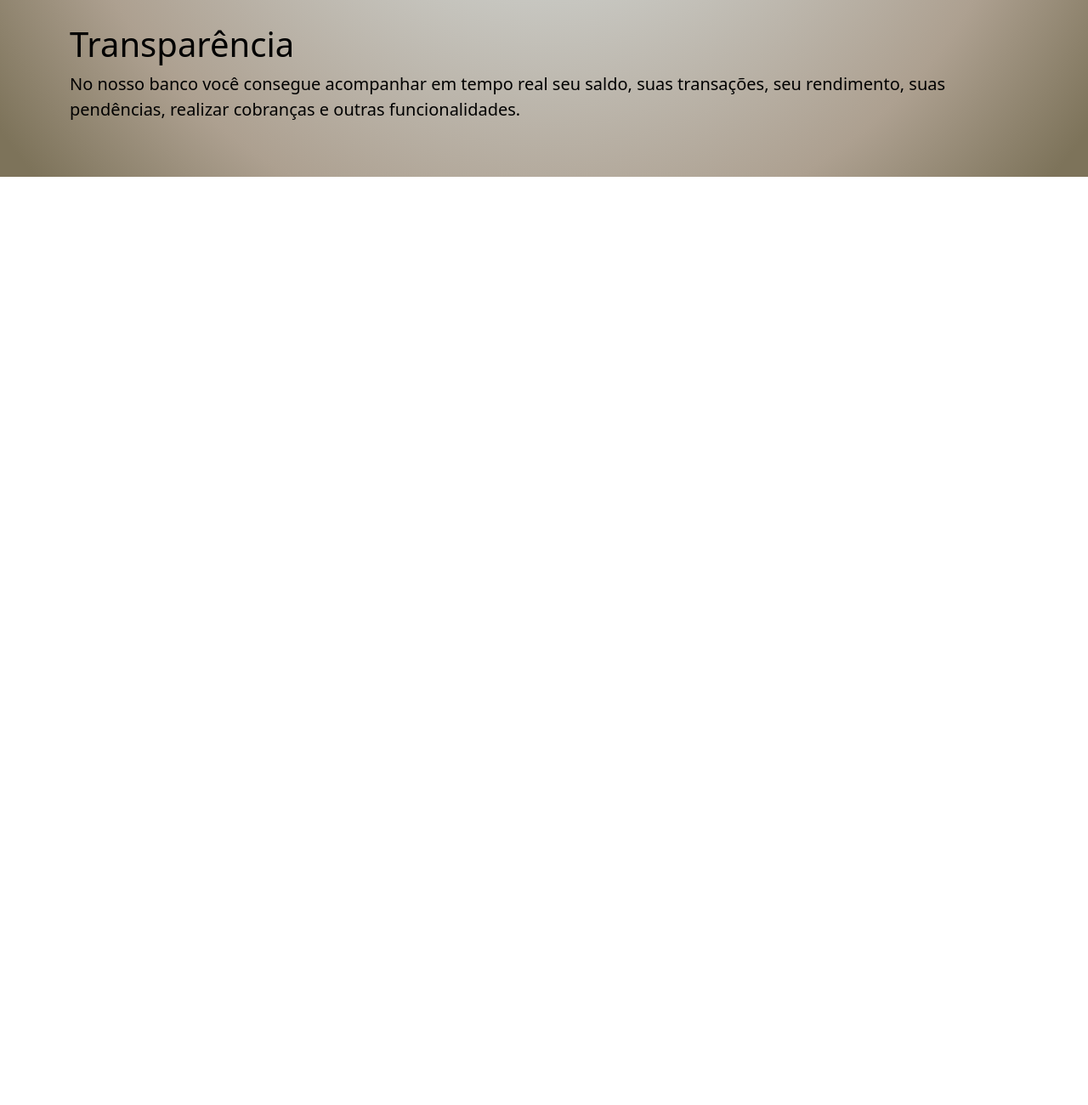
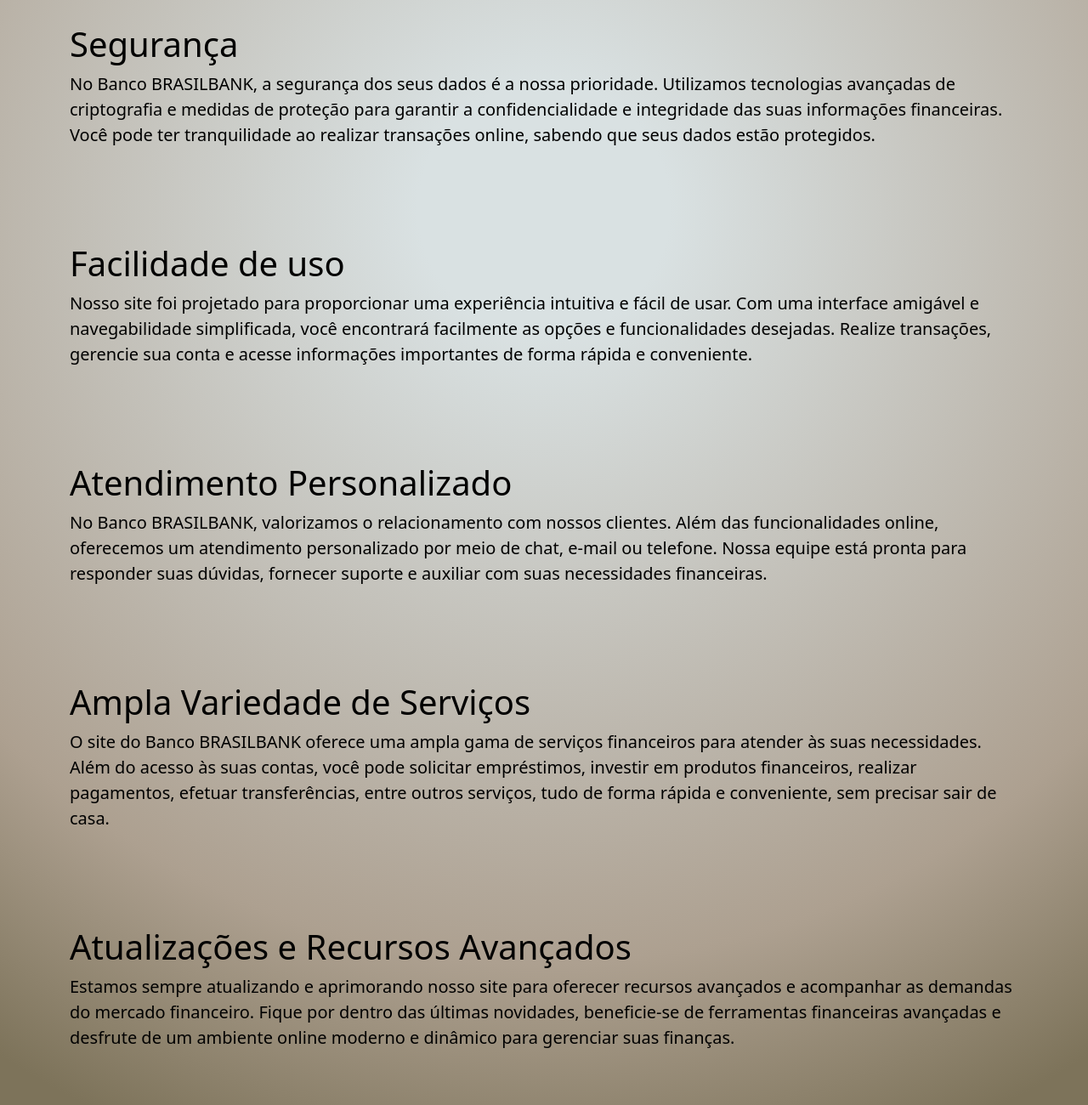
Before and after one commit to IanMouraF/PaginaBanco, a plain HTML site: page home.html in a window 1280 px wide. Shown: the part 808-2108 px from the top of the page at 85% size. Before the commit the page ends 1016 px from the top, so only its background shows below. Drawn offline with nearby package versions, Linux system fonts and the light colour scheme.

Commit message:
landing page virou home e adicionei api de whatsapp no contato

```diff
--- a/Landing Page.html
+++ b/home.html
@@ -38,7 +38,7 @@
               <a class="nav-link" href="#">Serviços</a>
             </li>
             <li class="nav-item">
-              <a class="nav-link" href="#">Contato</a>
+              <a class="nav-link" href="https://wa.me/5585996815286?text=Olá,%20tenho%20uma%20dúvida%20sobre%20o%20BRASILBANK.">Contato</a>
             </li>
           </ul>
         </div>
@@ -96,9 +96,43 @@
     </section>
     <section class="py-5">
       <div class="container">
-        <h1 class="fw-light" style="color:rgb(0, 0, 0)">Transparência</h1>
-        <p class="lead" style="color:rgb(0, 0, 0)">No nosso banco você consegue acompanhar em tempo real seu saldo, suas transações, seu rendimento,
-        suas pendências, realizar cobranças e outras funcionalidades.</p>
+        <h1 class="fw-light" style="color:rgb(0, 0, 0)">Segurança</h1>
+        <p class="lead" style="color:rgb(0, 0, 0)">No Banco BRASILBANK, a segurança dos seus dados é a nossa prioridade.
+          Utilizamos tecnologias avançadas de criptografia e medidas de proteção para garantir a confidencialidade e
+          integridade das suas informações financeiras. Você pode ter tranquilidade ao realizar transações online,
+          sabendo que seus dados estão protegidos.</p>
+      </div>
+    </section>
+    <section class="py-5">
+      <div class="container">
+        <h1 class="fw-light" style="color:rgb(0, 0, 0)">Facilidade de uso</h1>
+        <p class="lead" style="color:rgb(0, 0, 0)">Nosso site foi projetado para proporcionar uma experiência intuitiva e fácil de usar.
+          Com uma interface amigável e navegabilidade simplificada, você encontrará facilmente as opções e funcionalidades desejadas.
+          Realize transações, gerencie sua conta e acesse informações importantes de forma rápida e conveniente.</p>
+      </div>
+    </section>
+    <section class="py-5">
+      <div class="container">
+        <h1 class="fw-light" style="color:rgb(0, 0, 0)">Atendimento Personalizado</h1>
+        <p class="lead" style="color:rgb(0, 0, 0)">No Banco BRASILBANK, valorizamos o relacionamento com nossos clientes.
+          Além das funcionalidades online, oferecemos um atendimento personalizado por meio de chat, e-mail ou telefone.
+          Nossa equipe está pronta para responder suas dúvidas, fornecer suporte e auxiliar com suas necessidades financeiras.</p>
+      </div>
+    </section>
+    <section class="py-5">
+      <div class="container">
+        <h1 class="fw-light" style="color:rgb(0, 0, 0)">Ampla Variedade de Serviços</h1>
+        <p class="lead" style="color:rgb(0, 0, 0)">O site do Banco BRASILBANK oferece uma ampla gama de serviços financeiros para atender
+          às suas necessidades. Além do acesso às suas contas, você pode solicitar empréstimos, investir em produtos financeiros,
+          realizar pagamentos, efetuar transferências, entre outros serviços, tudo de forma rápida e conveniente, sem precisar sair de casa.</p>
+      </div>
+    </section>
+    <section class="py-5">
+      <div class="container">
+        <h1 class="fw-light" style="color:rgb(0, 0, 0)">Atualizações e Recursos Avançados</h1>
+        <p class="lead" style="color:rgb(0, 0, 0)">Estamos sempre atualizando e aprimorando nosso site para oferecer recursos avançados e
+          acompanhar as demandas do mercado financeiro. Fique por dentro das últimas novidades,
+          beneficie-se de ferramentas financeiras avançadas e desfrute de um ambiente online moderno e dinâmico para gerenciar suas finanças.</p>
       </div>
     </section>
     <!-- Page Content -->
```
